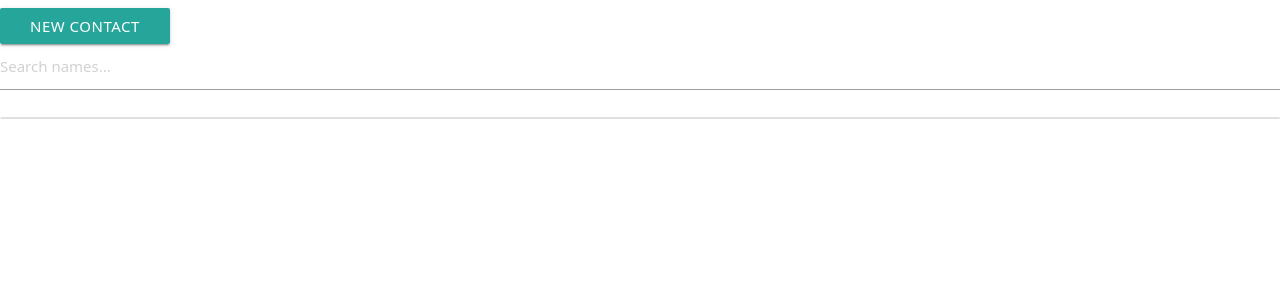
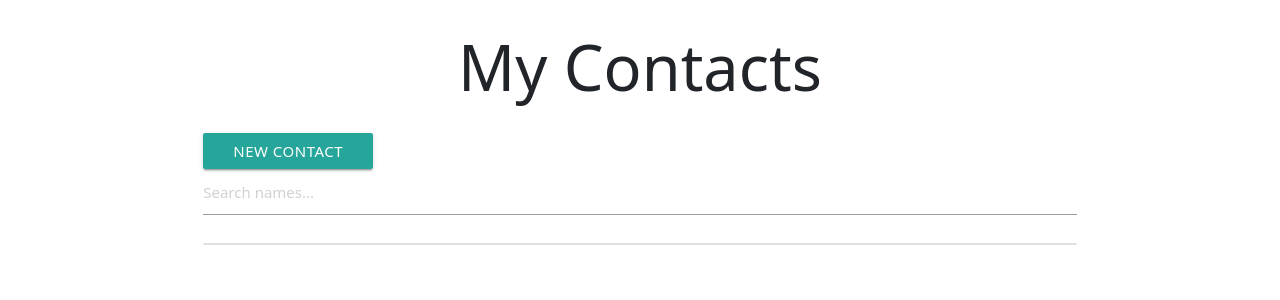
Before and after one commit to ajagyabeng/Javascript-Projects, a Flask app: page / in a window 1280 px wide. Shown: the top 300 px of the page. Run offline with Flask 2, Linux system fonts and the light colour scheme; data that the repository does not hold is empty; some libraries are stand-ins or nearby versions.

Commit message:
Refactore structure

```diff
--- a/Contact List/templates/template.html
+++ b/Contact List/templates/template.html
@@ -20,9 +20,13 @@
 </head>
 
 <body>
-  {% block content %}
-  {% endblock %}
-
+  <div class="container">
+    <h1 class="center-align">
+      My Contacts
+    </h1>
+    {% block content %}
+    {% endblock %}
+  </div>
   {% block script %}
   {% endblock %}
 </body>
```
